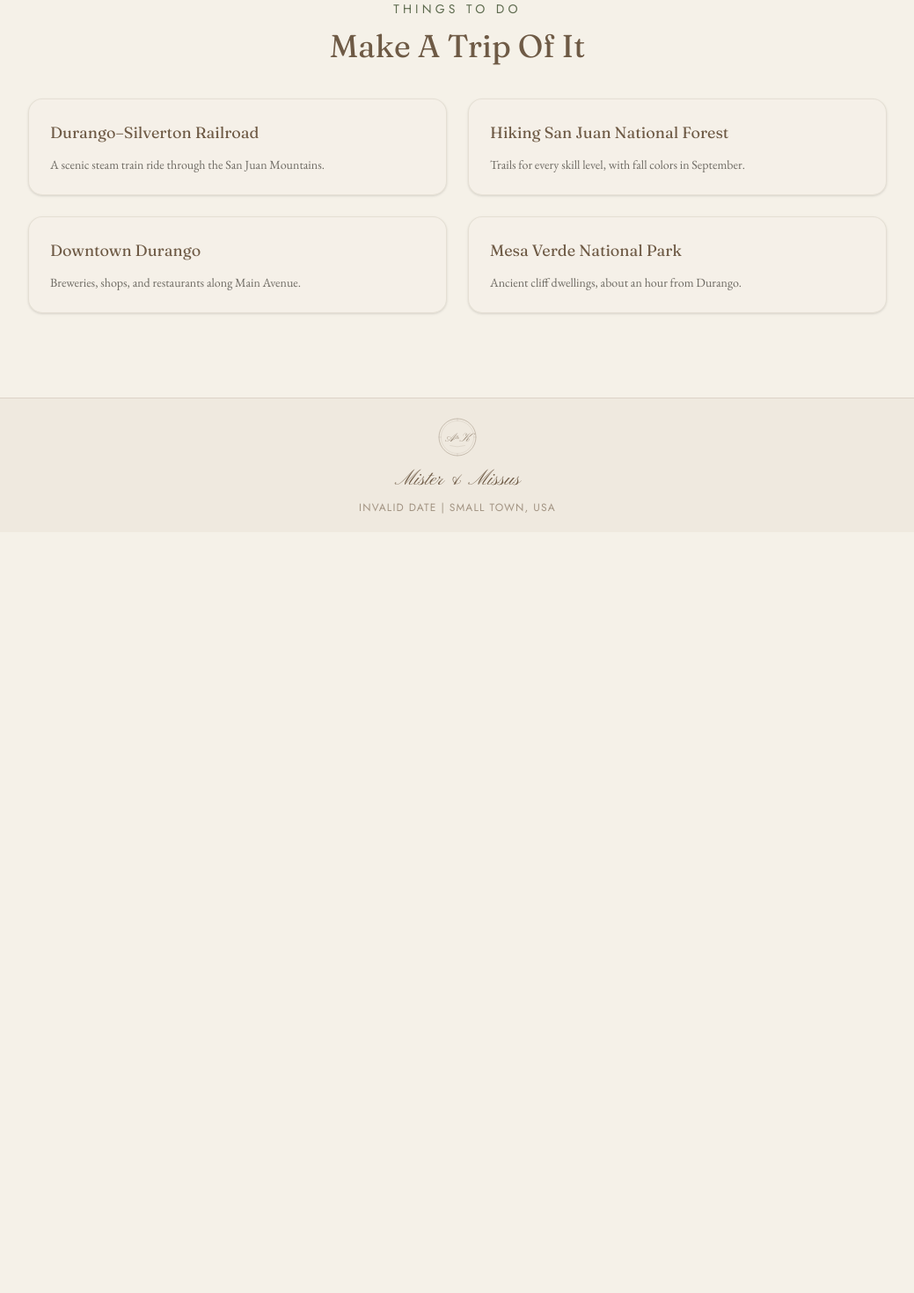
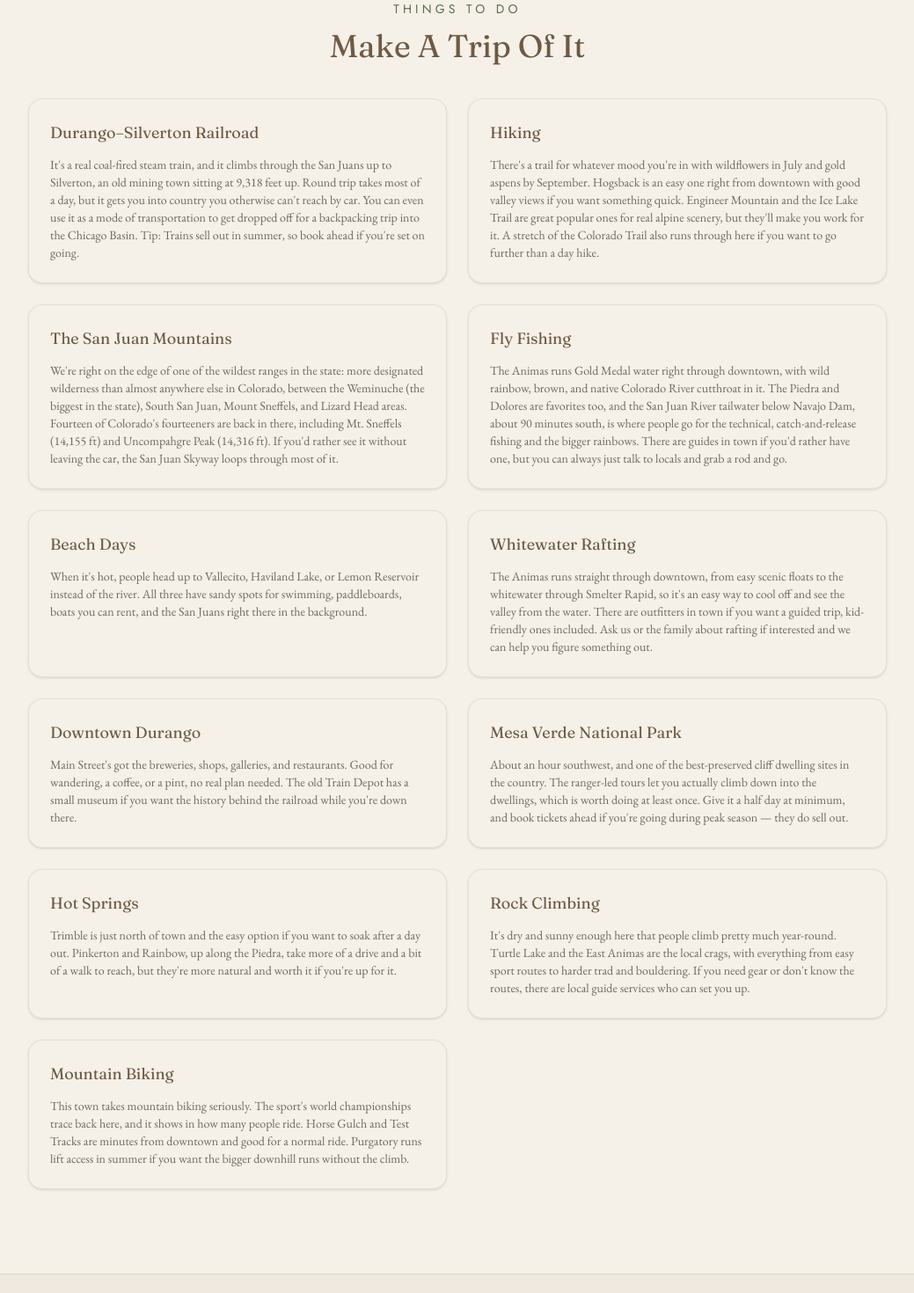
Before and after one commit to alpinedev51/wedsite, a React (Vite) app in the folder ui-wed/: page /things-to-do in a window 1280 px wide. Shown: the part 280-1750 px from the top of the page at 88% size, without its empty margins (120-1159 px from the left). Before the commit the page ends 885 px from the top, so only its background shows below. Built offline with nearby package versions, Linux system fonts and the light colour scheme; no server answers.

Commit message:
comments and things to do

```diff
--- a/ui-wed/src/components/home/WeddingInfoHub.tsx
+++ b/ui-wed/src/components/home/WeddingInfoHub.tsx
@@ -79,7 +79,7 @@ function WeddingInfoHub() {
       <Container className="relative flex flex-col items-center gap-10">
         <div className="flex flex-col items-center gap-3">
           <Eyebrow>At A Glance</Eyebrow>
-          <h2 className="text-3xl sm:text-4xl">The Quick Version</h2>
+          <h2 className="text-3xl sm:text-4xl">Quick Version</h2>
           <div className="h-px w-16 bg-gradient-to-r from-transparent via-ochre to-transparent" />
         </div>
 
--- a/ui-wed/src/pages/ThingsToDo.tsx
+++ b/ui-wed/src/pages/ThingsToDo.tsx
@@ -6,19 +6,47 @@ import InfoCard from "../components/ui/InfoCard";
 const activities = [
   {
     title: "Durango–Silverton Railroad",
-    description: "A scenic steam train ride through the San Juan Mountains.",
+    description: "It's a real coal-fired steam train, and it climbs through the San Juans up to Silverton, an old mining town sitting at 9,318 feet up. Round trip takes most of a day, but it gets you into country you otherwise can't reach by car. You can even use it as a mode of transportation to get dropped off for a backpacking trip into the Chicago Basin. Tip: Trains sell out in summer, so book ahead if you're set on going.",
   },
   {
-    title: "Hiking San Juan National Forest",
-    description: "Trails for every skill level, with fall colors in September.",
+    title: "Hiking",
+    description: "There's a trail for whatever mood you're in with wildflowers in July and gold aspens by September. Hogsback is an easy one right from downtown with good valley views if you want something quick. Engineer Mountain and the Ice Lake Trail are great popular ones for real alpine scenery, but they'll make you work for it. A stretch of the Colorado Trail also runs through here if you want to go further than a day hike.",
+  },
+  {
+    title: "The San Juan Mountains",
+    description: "We're right on the edge of one of the wildest ranges in the state: more designated wilderness than almost anywhere else in Colorado, between the Weminuche (the biggest in the state), South San Juan, Mount Sneffels, and Lizard Head areas. Fourteen of Colorado's fourteeners are back in there, including Mt. Sneffels (14,155 ft) and Uncompahgre Peak (14,316 ft). If you'd rather see it without leaving the car, the San Juan Skyway loops through most of it.",
+  },
+  {
+    title: "Fly Fishing",
+    description: "The Animas runs Gold Medal water right through downtown, with wild rainbow, brown, and native Colorado River cutthroat in it. The Piedra and Dolores are favorites too, and the San Juan River tailwater below Navajo Dam, about 90 minutes south, is where people go for the technical, catch-and-release fishing and the bigger rainbows. There are guides in town if you'd rather have one, but you can always just talk to locals and grab a rod and go.",
+  },
+  {
+    title: "Beach Days",
+    description: "When it's hot, people head up to Vallecito, Haviland Lake, or Lemon Reservoir instead of the river. All three have sandy spots for swimming, paddleboards, boats you can rent, and the San Juans right there in the background.",
+  },
+  {
+    title: "Whitewater Rafting",
+    description: "The Animas runs straight through downtown, from easy scenic floats to the whitewater through Smelter Rapid, so it's an easy way to cool off and see the valley from the water. There are outfitters in town if you want a guided trip, kid-friendly ones included. Ask us or the family about rafting if interested and we can help you figure something out.",
   },
   {
     title: "Downtown Durango",
-    description: "Breweries, shops, and restaurants along Main Avenue.",
+    description: "Main Street's got the breweries, shops, galleries, and restaurants. Good for wandering, a coffee, or a pint, no real plan needed. The old Train Depot has a small museum if you want the history behind the railroad while you're down there.",
   },
   {
     title: "Mesa Verde National Park",
-    description: "Ancient cliff dwellings, about an hour from Durango.",
+    description: "About an hour southwest, and one of the best-preserved cliff dwelling sites in the country. The ranger-led tours let you actually climb down into the dwellings, which is worth doing at least once. Give it a half day at minimum, and book tickets ahead if you're going during peak season — they do sell out.",
+  },
+  {
+    title: "Hot Springs",
+    description: "Trimble is just north of town and the easy option if you want to soak after a day out. Pinkerton and Rainbow, up along the Piedra, take more of a drive and a bit of a walk to reach, but they're more natural and worth it if you're up for it.",
+  },
+  {
+    title: "Rock Climbing",
+    description: "It's dry and sunny enough here that people climb pretty much year-round. Turtle Lake and the East Animas are the local crags, with everything from easy sport routes to harder trad and bouldering. If you need gear or don't know the routes, there are local guide services who can set you up.",
+  },
+  {
+    title: "Mountain Biking",
+    description: "This town takes mountain biking seriously. The sport's world championships trace back here, and it shows in how many people ride. Horse Gulch and Test Tracks are minutes from downtown and good for a normal ride. Purgatory runs lift access in summer if you want the bigger downhill runs without the climb.",
   },
 ];
 
```
Also changed, not shown: 2 other files (tests, documents, lock files or other folders). Lines whose indentation alone changed are shown as unchanged.
